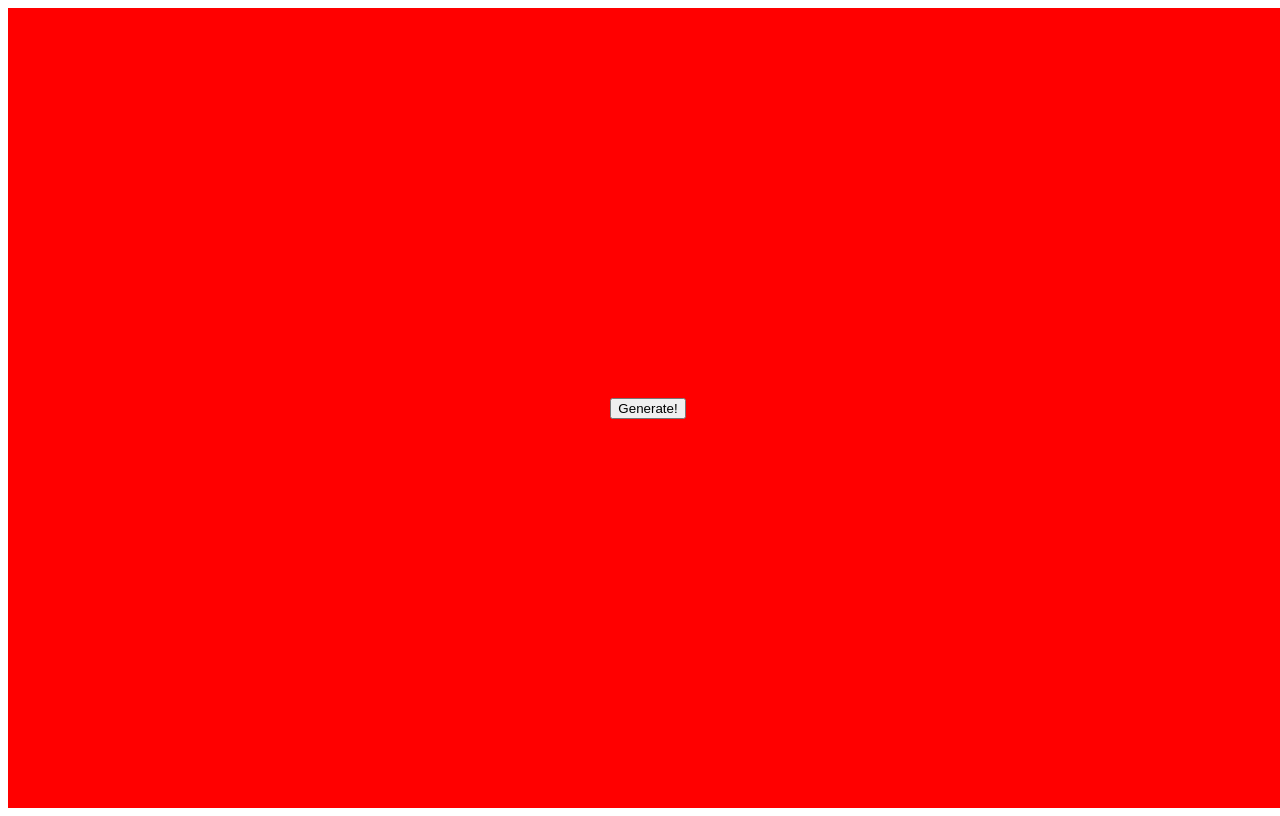
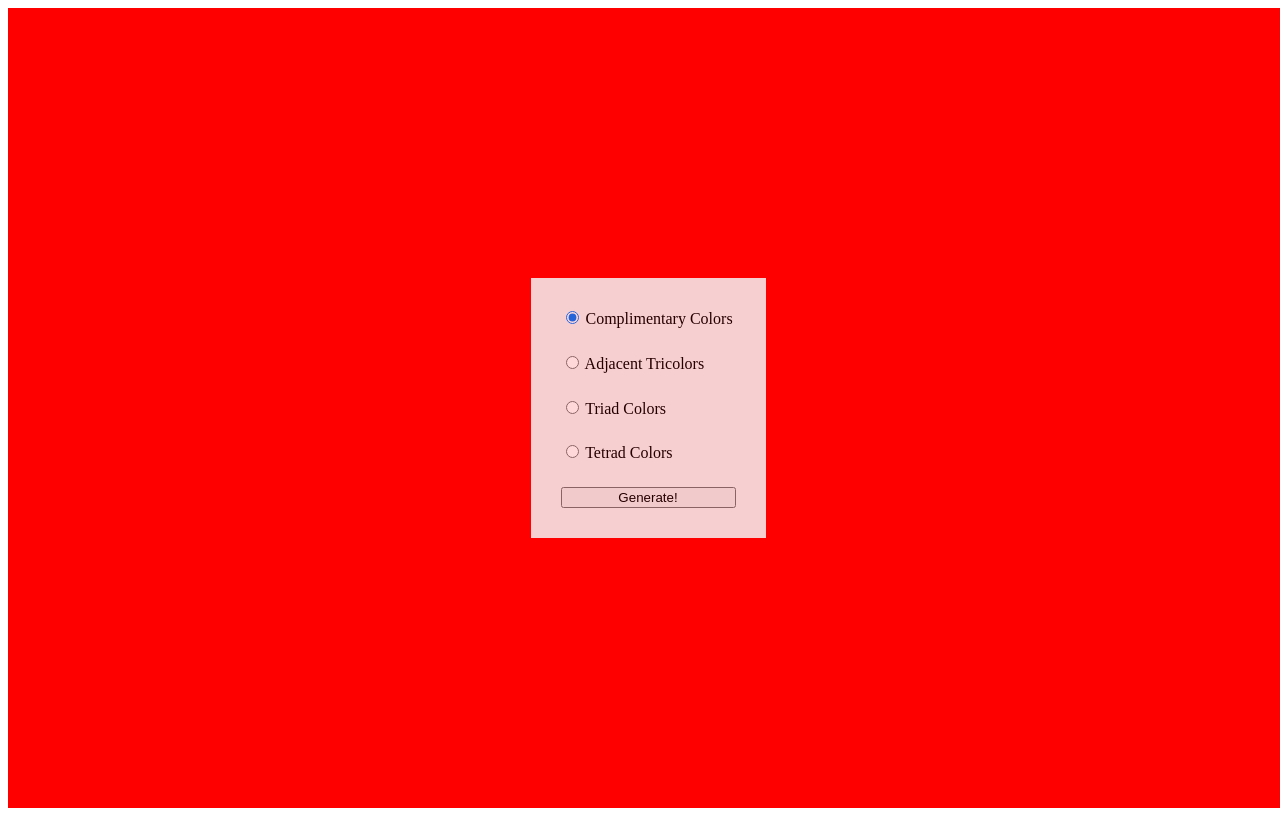
Before and after one commit to hysyb/ColorTheory, a plain HTML site: page index.html in a window 1280 px wide. Drawn offline with Linux system fonts and the light colour scheme.

Commit message:
Add form for generation style

```diff
--- a/index.html
+++ b/index.html
@@ -10,11 +10,28 @@
 </head>
 <body>
     <div class="btn-overlay">
-        <button id="generate">Generate!</button>
+
+        <div class="form" id="overlayForm">
+            <label for = 'complimentary'>
+                <input type="radio" name = 'generation-selection' id = 'complimentary' checked >
+            Complimentary Colors</label>
+            <label for = 'adjacent-tri'>
+                <input type="radio" name = 'generation-selection' id="adjacent-tri">
+            Adjacent Tricolors</label>
+            <label for = 'triad-color'>
+                <input type="radio" name = 'generation-selection' id = 'triad-color'>
+            Triad Colors</label>
+            <label for = 'tetrad-color'>
+            <input type="radio" name = 'generation-selection' id = 'tetrad-color'>
+            Tetrad Colors</label>
+            <button id="generate">Generate!</button>
+        </div>
     </div>
     <div id="main" class="main">
         <div id = 'color1' class="color1"></div>
         <div id = 'color2' class="color2"></div>
+        <div id = 'color3' class="color3"></div>
+        <div id = 'color4' class="color4"></div>
     </div>
 </body>
 </html>
--- a/style.css
+++ b/style.css
@@ -11,3 +11,13 @@
     place-items: center;
     z-index: 2;
 }
+.form {
+    height: 200px;
+    width: 175px;
+    padding: 30px;
+    display: flex;
+    flex-direction: column;
+    justify-content: space-between;
+    background-color: whitesmoke;
+    opacity: 85%;
+}
```
